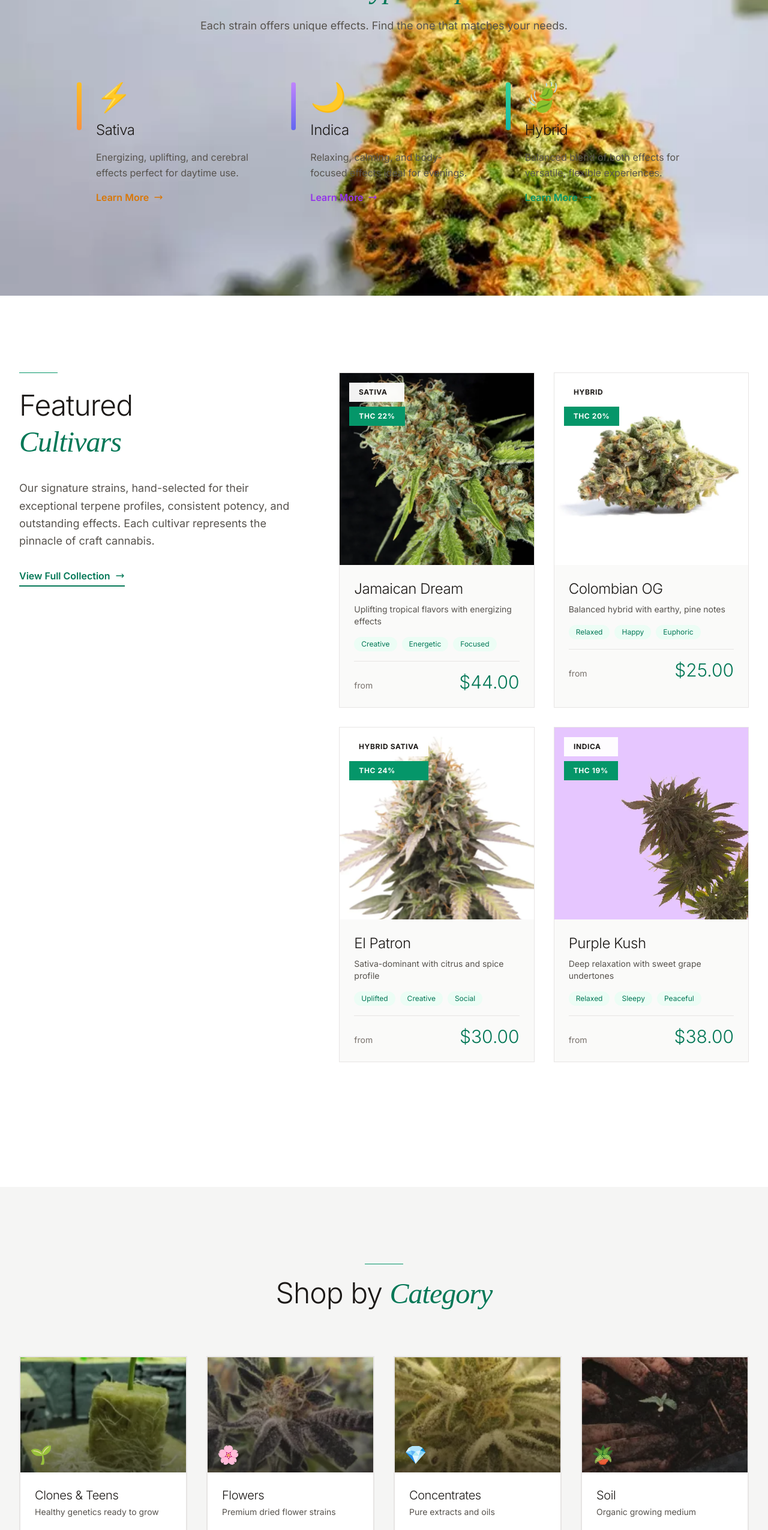
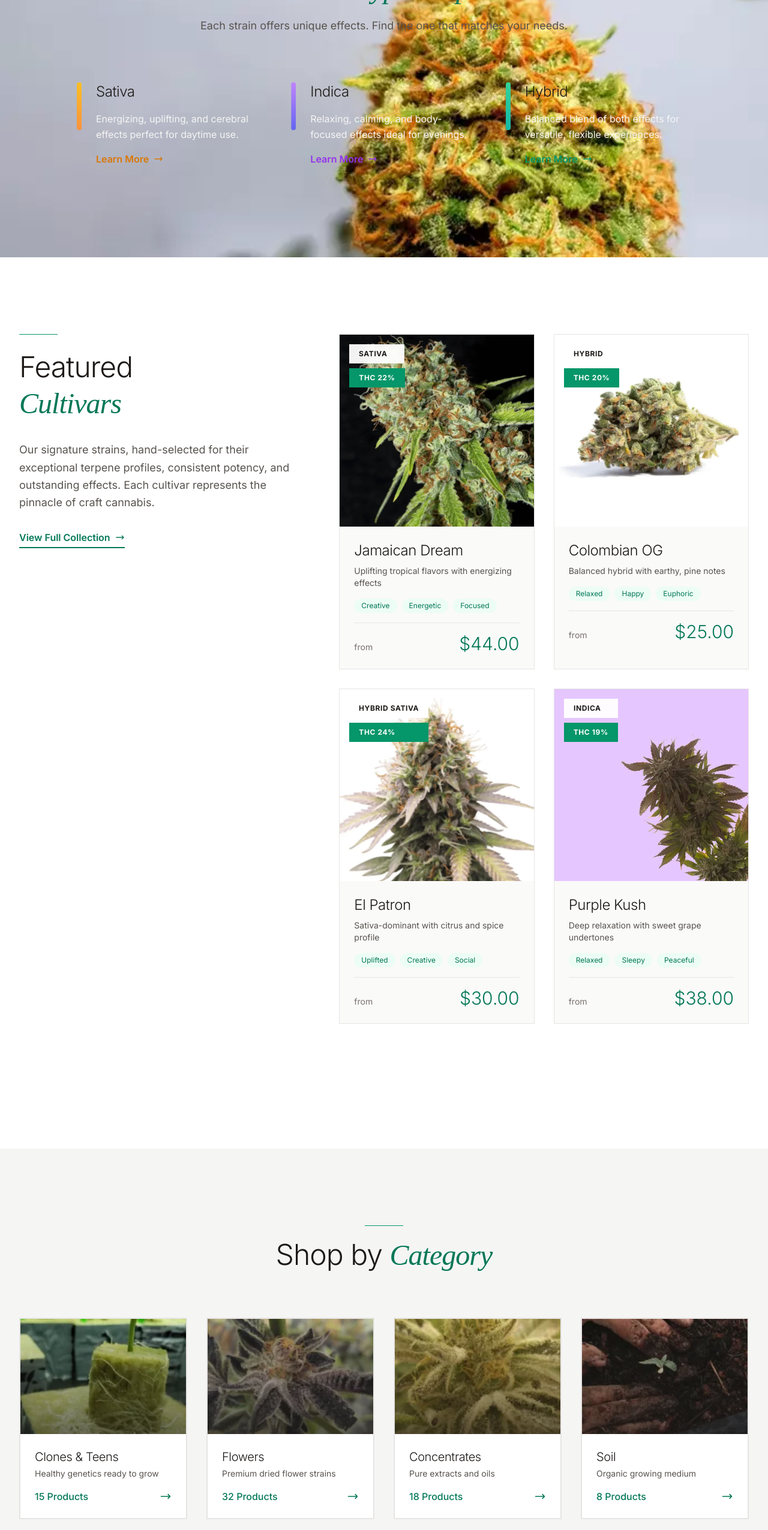
Before and after one commit to saudfaruqi/ecommerce-site, a Next.js app: page / in a window 1280 px wide. Shown: the part 1580-4131 px from the top of the page at 60% size. Built offline with nearby package versions, Linux system fonts and the light colour scheme; no server answers.

Commit message:
updated design

```diff
--- a/app/page.tsx
+++ b/app/page.tsx
@@ -60,10 +60,10 @@ const products = [
 ];
 
 const categories = [
-  { name: 'Clones & Teens', icon: '🌱', count: 15, desc: 'Healthy genetics ready to grow',  image: "/Clones-Teens.webp" },
-  { name: 'Flowers',        icon: '🌸', count: 32, desc: 'Premium dried flower strains',     image: "/Flowers.webp" },
-  { name: 'Concentrates',   icon: '💎', count: 18, desc: 'Pure extracts and oils',           image: "/Concentrates.webp" },
-  { name: 'Soil',           icon: '🪴', count: 8,  desc: 'Organic growing medium',           image: "/Soil.webp" }
+  { name: 'Clones & Teens', count: 15, desc: 'Healthy genetics ready to grow',  image: "/Clones-Teens.webp" },
+  { name: 'Flowers',        count: 32, desc: 'Premium dried flower strains',     image: "/Flowers.webp" },
+  { name: 'Concentrates',   count: 18, desc: 'Pure extracts and oils',           image: "/Concentrates.webp" },
+  { name: 'Soil',           count: 8,  desc: 'Organic growing medium',           image: "/Soil.webp" }
 ];
 
 const features = [
@@ -588,9 +588,8 @@ export default function Home() {
               <div className="relative pb-6">
                 <div className="absolute left-0 top-0 w-2 h-20 bg-gradient-to-b from-amber-400 to-orange-400 group-hover:h-full transition-all duration-500 rounded-full"></div>
                 <div className="ml-8 space-y-4">
-                  <div className="text-5xl">⚡</div>
                   <h3 className="text-2xl font-light text-stone-900">Sativa</h3>
-                  <p className="text-stone-600 leading-relaxed">Energizing, uplifting, and cerebral effects perfect for daytime use.</p>
+                  <p className="text-stone-100 leading-relaxed">Energizing, uplifting, and cerebral effects perfect for daytime use.</p>
                   <div className="flex items-center gap-2 text-amber-600 font-semibold group-hover:gap-4 transition-all">
                     Learn More
                     <svg className="w-4 h-4" fill="none" stroke="currentColor" viewBox="0 0 24 24">
@@ -606,9 +605,8 @@ export default function Home() {
               <div className="relative pb-6">
                 <div className="absolute left-0 top-0 w-2 h-20 bg-gradient-to-b from-purple-400 to-indigo-500 group-hover:h-full transition-all duration-500 rounded-full"></div>
                 <div className="ml-8 space-y-4">
-                  <div className="text-5xl">🌙</div>
                   <h3 className="text-2xl font-light text-stone-900">Indica</h3>
-                  <p className="text-stone-600 leading-relaxed">Relaxing, calming, and body-focused effects ideal for evenings.</p>
+                  <p className="text-stone-100 leading-relaxed">Relaxing, calming, and body-focused effects ideal for evenings.</p>
                   <div className="flex items-center gap-2 text-purple-600 font-semibold group-hover:gap-4 transition-all">
                     Learn More
                     <svg className="w-4 h-4" fill="none" stroke="currentColor" viewBox="0 0 24 24">
@@ -624,9 +622,8 @@ export default function Home() {
               <div className="relative pb-6">
                 <div className="absolute left-0 top-0 w-2 h-20 bg-gradient-to-b from-emerald-400 to-teal-500 group-hover:h-full transition-all duration-500 rounded-full"></div>
                 <div className="ml-8 space-y-4">
-                  <div className="text-5xl">🍃</div>
                   <h3 className="text-2xl font-light text-stone-900">Hybrid</h3>
-                  <p className="text-stone-600 leading-relaxed">Balanced blend of both effects for versatile, flexible experiences.</p>
+                  <p className="text-stone-100 leading-relaxed">Balanced blend of both effects for versatile, flexible experiences.</p>
                   <div className="flex items-center gap-2 text-emerald-600 font-semibold group-hover:gap-4 transition-all">
                     Learn More
                     <svg className="w-4 h-4" fill="none" stroke="currentColor" viewBox="0 0 24 24">
@@ -739,7 +736,6 @@ export default function Home() {
                     className="object-cover transition-transform duration-500 group-hover:scale-105"
                   />
                   <div className="absolute inset-0 bg-gradient-to-t from-stone-900/60 to-transparent" />
-                  <span className="absolute bottom-3 left-4 text-white text-3xl">{category.icon}</span>
                 </div>
                 <div className="bg-white p-6">
                   <h3 className="text-xl font-light text-stone-900 mb-1">{category.name}</h3>
```
